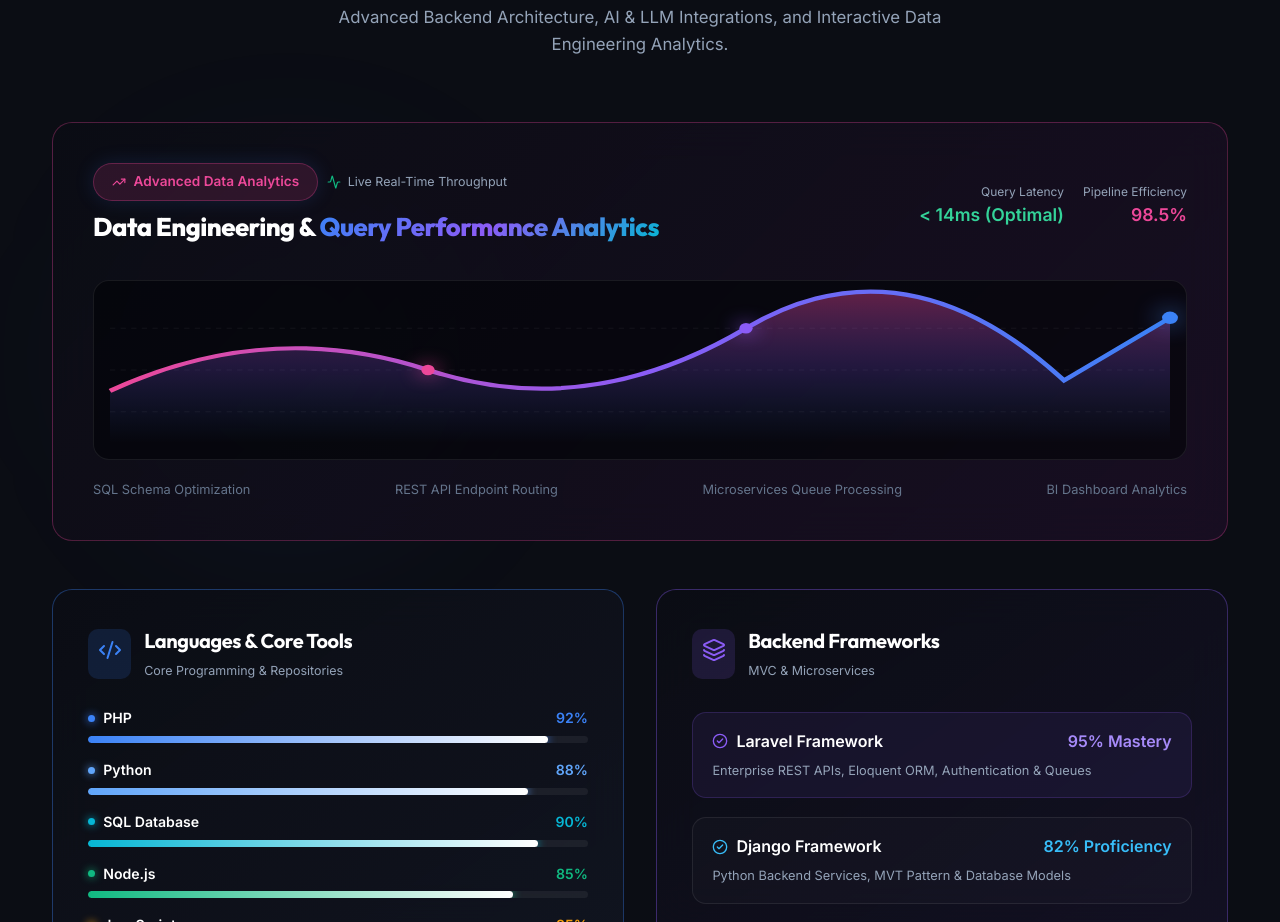
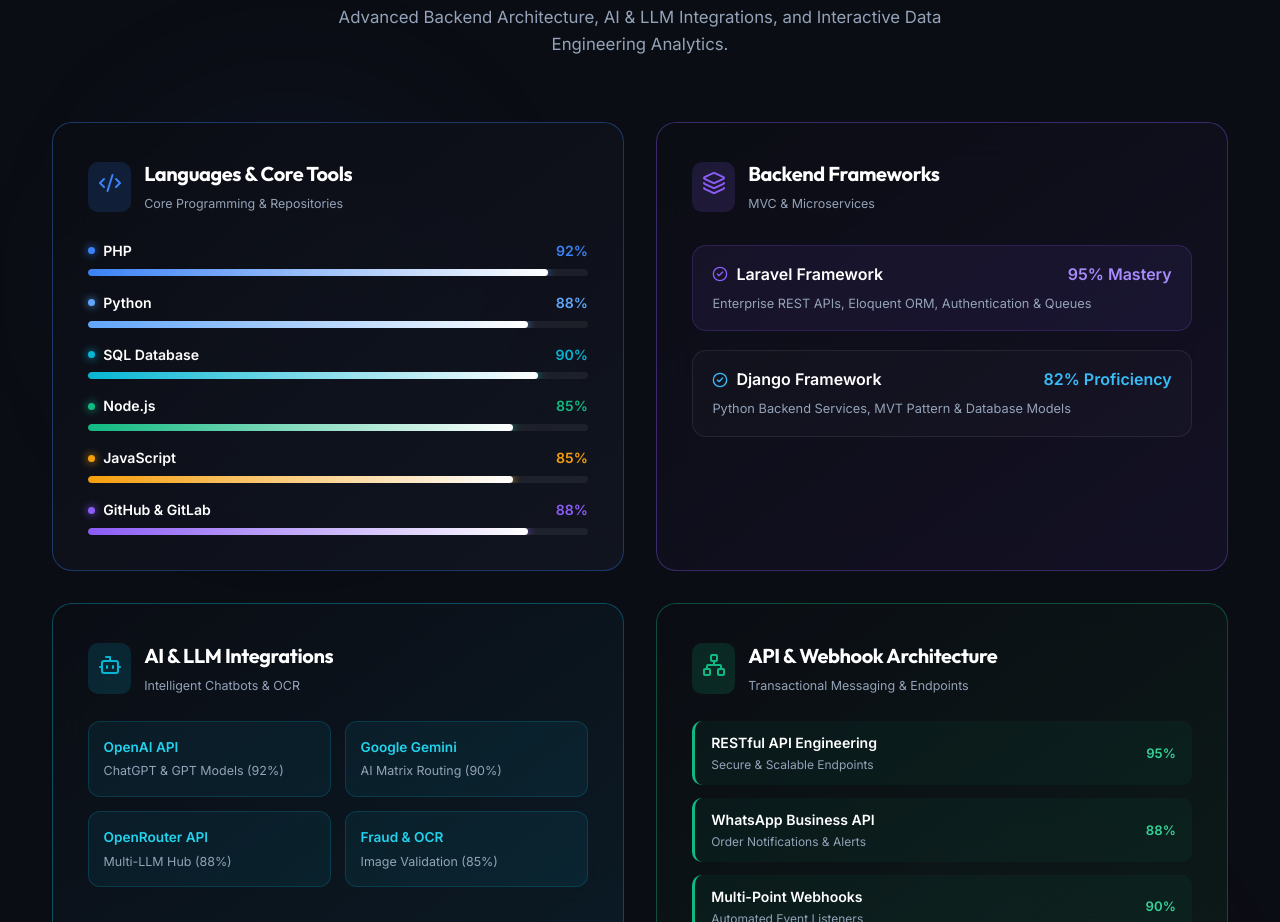
Before and after one commit to TechHub88/portfolio, a React (Vite) app: page / in a window 1280 px wide. Shown: the part 2360-3282 px from the top of the page. Built offline with nearby package versions, Linux system fonts and the light colour scheme.

Commit message:
Remove top SVG performance analytics chart card from Skills section as requested

```diff
--- a/src/components/Skills.jsx
+++ b/src/components/Skills.jsx
@@ -83,95 +83,7 @@
           Advanced Backend Architecture, AI & LLM Integrations, and Interactive Data Engineering Analytics.
         </p>
 
-        {/* TOP FEATURE: Advanced Live Data Performance & Throughput Chart Visualizer */}
-        <motion.div
-          initial={{ opacity: 0, y: 30 }}
-          whileInView={{ opacity: 1, y: 0 }}
-          viewport={{ once: true }}
-          transition={{ duration: 0.8 }}
-          className="card"
-          style={{ padding: '2.5rem', marginBottom: '3rem', borderColor: 'rgba(236, 72, 153, 0.3)', background: 'linear-gradient(135deg, rgba(11, 13, 20, 0.95), rgba(30, 15, 40, 0.7))' }}
-        >
-          <div style={{ display: 'flex', justifyContent: 'space-between', alignItems: 'center', flexWrap: 'wrap', gap: '1rem', marginBottom: '2rem' }}>
-            <div>
-              <div style={{ display: 'flex', alignItems: 'center', gap: '0.6rem', marginBottom: '0.4rem' }}>
-                <span className="badge" style={{ background: 'rgba(236, 72, 153, 0.15)', color: '#ec4899', borderColor: 'rgba(236, 72, 153, 0.3)' }}>
-                  <TrendingUp size={14} /> Advanced Data Analytics
-                </span>
-                <span style={{ fontSize: '0.78rem', color: 'var(--text-muted)', display: 'flex', alignItems: 'center', gap: '0.4rem' }}>
-                  <Activity size={14} color="#10b981" /> Live Real-Time Throughput
-                </span>
-              </div>
-              <h3 style={{ fontSize: '1.6rem', color: '#fff', fontWeight: 800 }}>
-                Data Engineering & <span className="text-gradient">Query Performance Analytics</span>
-              </h3>
-            </div>
 
-            <div style={{ display: 'flex', gap: '1.2rem' }}>
-              <div style={{ textAlign: 'right' }}>
-                <div style={{ fontSize: '0.75rem', color: 'var(--text-muted)' }}>Query Latency</div>
-                <div style={{ fontSize: '1.1rem', fontWeight: 800, color: '#34d399' }}>&lt; 14ms (Optimal)</div>
-              </div>
-              <div style={{ textAlign: 'right' }}>
-                <div style={{ fontSize: '0.75rem', color: 'var(--text-muted)' }}>Pipeline Efficiency</div>
-                <div style={{ fontSize: '1.1rem', fontWeight: 800, color: '#ec4899' }}>98.5%</div>
-              </div>
-            </div>
-          </div>
-
-          {/* Futuristic SVG Area Chart Graphic */}
-          <div style={{ width: '100%', height: '180px', position: 'relative', overflow: 'hidden', background: 'rgba(3, 4, 8, 0.6)', borderRadius: '16px', border: '1px solid var(--border-color)', padding: '1rem' }}>
-            <svg width="100%" height="100%" viewBox="0 0 800 140" preserveAspectRatio="none" style={{ overflow: 'visible' }}>
-              <defs>
-                <linearGradient id="chartGradient" x1="0" y1="0" x2="0" y2="1">
-                  <stop offset="0%" stopColor="#ec4899" stopOpacity="0.4" />
-                  <stop offset="50%" stopColor="#8b5cf6" stopOpacity="0.2" />
-                  <stop offset="100%" stopColor="#3b82f6" stopOpacity="0.0" />
-                </linearGradient>
-                <linearGradient id="strokeGradient" x1="0" y1="0" x2="1" y2="0">
-                  <stop offset="0%" stopColor="#ec4899" />
-                  <stop offset="50%" stopColor="#8b5cf6" />
-                  <stop offset="100%" stopColor="#3b82f6" />
-                </linearGradient>
-              </defs>
-
-              {/* Grid Lines */}
-              <line x1="0" y1="30" x2="800" y2="30" stroke="rgba(255,255,255,0.05)" strokeDasharray="4 4" />
-              <line x1="0" y1="70" x2="800" y2="70" stroke="rgba(255,255,255,0.05)" strokeDasharray="4 4" />
-              <line x1="0" y1="110" x2="800" y2="110" stroke="rgba(255,255,255,0.05)" strokeDasharray="4 4" />
-
-              {/* Area Fill */}
-              <path
-                d="M 0 140 L 0 90 Q 120 20 240 70 T 480 30 T 720 80 L 800 20 L 800 140 Z"
-                fill="url(#chartGradient)"
-              />
-
-              {/* Animated Stroke Path */}
-              <motion.path
-                d="M 0 90 Q 120 20 240 70 T 480 30 T 720 80 L 800 20"
-                fill="none"
-                stroke="url(#strokeGradient)"
-                strokeWidth="4"
-                initial={{ pathLength: 0 }}
-                whileInView={{ pathLength: 1 }}
-                viewport={{ once: true }}
-                transition={{ duration: 2, ease: "easeInOut" }}
-              />
-
-              {/* Glowing Data Nodes */}
-              <circle cx="240" cy="70" r="5" fill="#ec4899" style={{ filter: 'drop-shadow(0 0 8px #ec4899)' }} />
-              <circle cx="480" cy="30" r="5" fill="#8b5cf6" style={{ filter: 'drop-shadow(0 0 8px #8b5cf6)' }} />
-              <circle cx="800" cy="20" r="6" fill="#3b82f6" style={{ filter: 'drop-shadow(0 0 10px #3b82f6)' }} />
-            </svg>
-          </div>
-
-          <div style={{ display: 'flex', justifyContent: 'space-between', marginTop: '1.2rem', color: 'var(--text-dim)', fontSize: '0.8rem' }}>
-            <span>SQL Schema Optimization</span>
-            <span>REST API Endpoint Routing</span>
-            <span>Microservices Queue Processing</span>
-            <span>BI Dashboard Analytics</span>
-          </div>
-        </motion.div>
 
         {/* 6 Varied & Distinct Skill Cards Grid */}
         <div className="grid grid-cols-2" style={{ gap: '2rem' }}>
```
